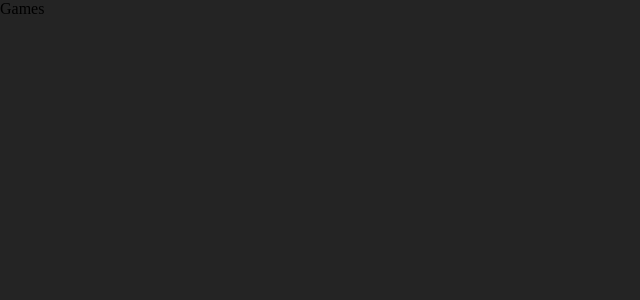
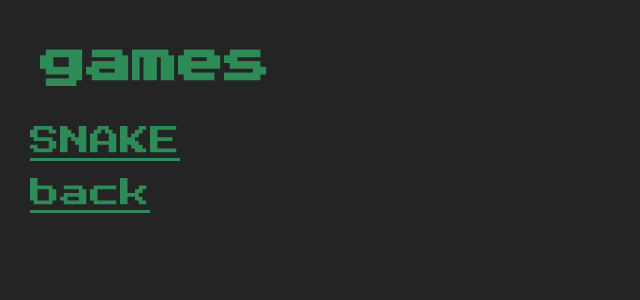
Before and after one commit to hightowerbuilds/brontosaurus-publications, a React (Vite) app: page /games in a window 1280 px wide. Shown: the top 300 px of the page, without its empty margins (0-640 px from the left). Built offline with nearby package versions, Linux system fonts and the light colour scheme; a web font is replaced by a local one.

Commit message:
may 12.1

```diff
--- a/src/App.jsx
+++ b/src/App.jsx
@@ -6,7 +6,6 @@ import Gallery from './pages/Gallery'
 import Zines from './pages/Zines'
 import GiftShop from './pages/GiftShop'
 import Games from './pages/Games'
-import SnakeGame from './pages/SnakeGame'
 import SnakeGameTwo from './pages/SnakeGameTwo'
 
 function App() {
--- a/src/pages/Dashboard.jsx
+++ b/src/pages/Dashboard.jsx
@@ -9,7 +9,7 @@ export default function Dashboard() {
     <div style={{
       height: '90vh',
       width: '95%',
-      border: '2px seagreen dotted',
+      // border: '2px seagreen dotted',
       margin: '2%',
 
     }}>
@@ -68,7 +68,7 @@ export default function Dashboard() {
             color: 'seagreen'
         }}>Gift Shop</NavLink>
         <NavLink
-        to='/snake'
+        to='/games'
         style={{
             margin: '5%',
             fontFamily: 'monospace',
--- /dev/null
+++ b/src/pages/Games.css
@@ -0,0 +1,60 @@
+@import url('https://fonts.googleapis.com/css2?family=Press+Start+2P&display=swap');
+
+.headingBox {
+    display: inline-flex;
+}
+
+.gamesHeading {
+    font-family: 'Press Start 2P';
+    font-size: 46px;
+    margin: 30px;
+    color: seagreen;
+    transition: 500ms ease-in-out;
+}
+
+.gamesHeading:hover {
+    color: orange;
+    border-bottom: #FFA500 10px solid;
+}
+
+.subtitle {
+    font-family: 'Press Start 2P';
+    font-size: 26px;
+    margin: 30px;
+    color: #242424;
+    transition: 500ms ease-in-out;
+}
+.subtitle:hover {
+   color: orangered;
+}
+.subtitleTwo {
+    font-family: 'Press Start 2P';
+    font-size: 26px;
+    margin: 30px;
+    color: #242424;
+    transition: 500ms ease-in-out;
+}
+.subtitleTwo:hover {
+   color: rgb(248, 44, 44);
+}
+
+.snakeHeading {
+    font-family: 'Press Start 2P';
+    font-size: 30px;
+    margin: 30px;
+    color: seagreen;
+    transition: 500ms ease-in-out;
+}
+
+.snakeHeading:hover {
+    background: linear-gradient(45deg, #FFA500, #000000);
+    color: red;
+    font-size: 80px;
+}
+
+.backButton {
+    font-family: 'Press Start 2P';
+    font-size: 30px;
+    margin: 30px;
+    color: seagreen;
+}
--- a/src/pages/Games.jsx
+++ b/src/pages/Games.jsx
@@ -1,6 +1,35 @@
+import { NavLink } from "react-router-dom"
+import './Games.css'
+
+
 
 export default function Games() {
   return (
-    <div>Games</div>
+    <div>
+      <p className="headingBox">
+      <h2 className="gamesHeading">games </h2>
+      <h5 className="subtitle">snake or die</h5>
+      <h5 className="subtitleTwo">dont be a sucka freak</h5>
+
+
+      </p>
+
+      <ul>
+        <li>
+        <NavLink className="snakeHeading" to='/snake'>SNAKE</NavLink>
+        </li>
+        <br />
+        <li>
+        <NavLink className="backButton" to='/'>
+      back
+      </NavLink>
+        </li>
+      </ul>
+
+
+
+
+
+    </div>
   )
 }
--- a/src/pages/SnakeGame.css
+++ /dev/null
@@ -1,66 +0,0 @@
-.pageContainer{
-    background-color: goldenrod;
-    height: 100vh;
-    width: 100%;
-    display: flex;
-    font-family: "VT323", monospace;
-    justify-content: center;
-    align-items: center  ;
-}
-
-.scores {
-
-}
-
-.score {
-    position: absolute;
-    background-color: gold;
-    left: 100px;
-    top: 100px;
-    border: 1px seagreen solid;
-}
-
-.highScore {
-    background-color: gold;
-    position: absolute;
-    left: 100px;
-    top: 160px;
-    border: 1px seagreen solid;
-}
-
-.gameBorderOne {
-    border: #595f43 10px solid;
-    border-radius: 2%;
-    margin-bottom: -5%;
-    margin-top: -5%;
-}
-
-.gameBorderTwo {
-    border: #7b9421 10px solid;
-    border-radius: 1%;
-    margin-bottom: -5%;
-    margin-top: -5%;}
-
-.gameBorderThree {
-    border: #9aaa5f 10px solid;
-    border-radius: 2%;
-    margin-bottom: -5%;
-    margin-top: -5%;
-}
-
-.gameBoard {
-    border-radius: 100px;
-    display: grid;
-    grid-template-columns: repeat(20, 20px);
-    grid-template-rows: repeat(20, 20px);
-    margin: 5px;
-}
-
-.gameStart {
-    display: flex;
-    position: absolute;
-    left: 100px;
-    top: 80vh;
-    background-color: darkkhaki;
-    border: 1px seagreen solid;
-}
--- a/src/pages/SnakeGame.jsx
+++ /dev/null
@@ -1,75 +0,0 @@
-import './SnakeGame.css'
-import { NavLink } from 'react-router-dom'
-// import { GoogleFont } from 'react-google-fonts';
-
-
-export default function SnakeGame() {
-
-// game variables
-  const board = document.getElementsByClassName('gameBoard')
-  console.log(board)
-  let snake = [{ x: 10, y: 10 }];
-
-function draw(){
-  board.innerHTML = '';
-  drawSnake();
-}
-
-function drawSnake() {
-  snake.forEach((segment) => {
-    const snakeElement = createGameElement('div', 'snake');
-    setPosition(snakeElement, segment);
-    board.appendChild(snakeElement)
-    console.log(snakeElement)
-  })
-}
-
-function createGameElement(tag, className){
-  const element = document.createElement(tag);
-  element.className = className;
-  return element;
-}
-
-function setPosition(element, position){
-    element.style.gridColumn = position.x;
-    element.style.gridRow = position.y;
-}
-
-
-
-  return (
-    <div className=" pageContainer">
-        <div>
-            <div className="scores">
-                <h1 className="score">current score: 000</h1>
-                <h1 className="highScore">high score: 000</h1>
-            </div>
-
-            <div className="gameBorderOne">
-                <div className="gameBorderTwo">
-                  <div className='gameBorderThree'>
-                    <div className='gameBoard'>
-
-                    </div>
-                  </div>
-                </div>
-            </div>
-
-          <h1 className='gameStart'>press spacebar to start the game</h1>
-          <img src="" className='snakeLogo' />
-        </div>
-        <NavLink
-          to='/'
-          style={{
-            position: 'absolute',
-            top: '90vh',
-            left: '5vh',
-            fontSize: 36,
-            backgroundColor: 'gold'
-          }}
-        >
-        BACK TO DASHBOARD
-        </NavLink>
-    </div>
-  )
-}
--- a/src/pages/SnakeGameTwo.css
+++ b/src/pages/SnakeGameTwo.css
@@ -44,12 +44,6 @@
 	text-transform: uppercase;
 }
 
-.scoreBox {
-	margin-left: 30px;
-    font-family: monospace;
-}
-
-
 h2 {
 	font-size: 18px;
 	padding: 10px;
@@ -63,8 +57,30 @@ h2 {
     font-family: 'Press Start 2P';
     transition: 500ms ease-in-out;
     font-size: 26px;
+
 }
 
 .logoBox:hover {
    color: seagreen;
 }
+
+.name {
+	color: orangered;
+	transition: 500ms ease-in-out;
+}
+
+.name:hover {
+	background: linear-gradient(45deg, #FFA500, #000000);
+}
+
+.scoreBox {
+	margin-left: 30px;
+    font-family: monospace;
+	color: orangered;
+	transition: 10000ms ease-in;
+}
+
+.scoreBox:hover {
+	border: 30px orangered dotted;
+	border-radius: 15%;
+}
--- a/src/pages/SnakeGameTwo.jsx
+++ b/src/pages/SnakeGameTwo.jsx
@@ -121,7 +121,7 @@ function changeDirection (e) {
 
         <>
         <p className="logoBox">
-        <h1>Snake</h1>
+        <h1 className="name">Snake</h1>
          <div className="scoreBox">
 				<h2>Score: {score}</h2>
 				<h2>High Score: {localStorage.getItem("snakeScore")}</h2>
@@ -139,7 +139,7 @@ function changeDirection (e) {
                 try again
                 <br />
                 <br />
-                <NavLink to='/'>give up? </NavLink>
+                <NavLink to='/games'>give up? </NavLink>
             </p>
          </div>}
 				Play
```
Also changed, not shown: src/pages/Dashboard.css (added).
